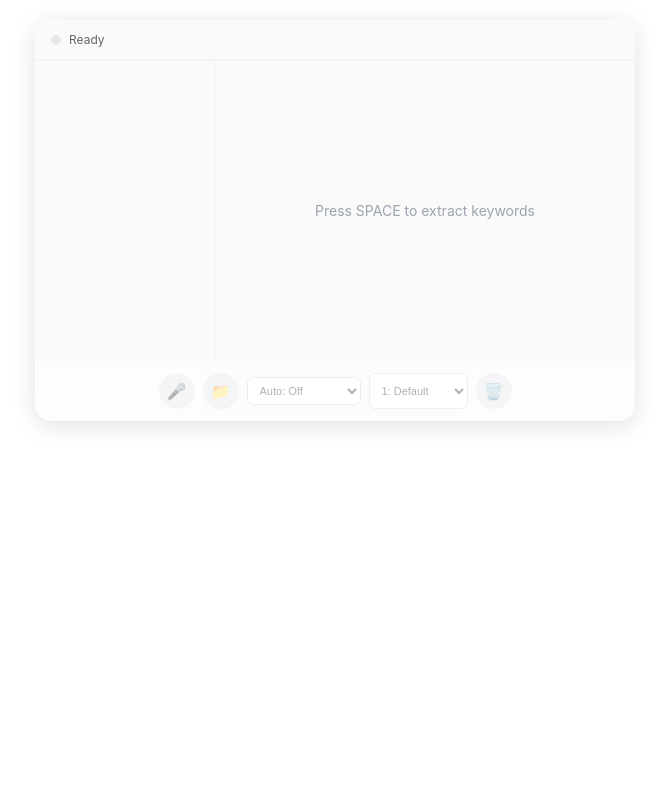
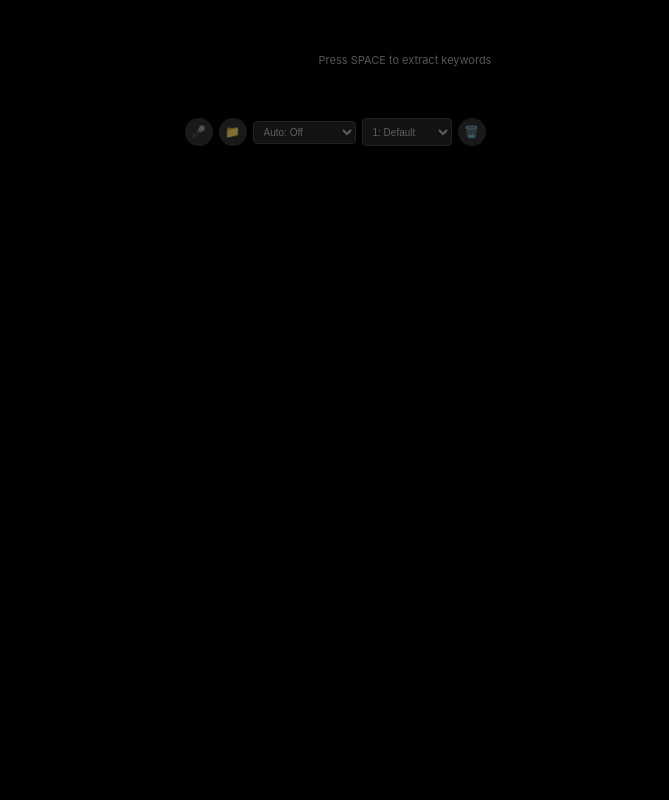
Before and after one commit to ZzeongB/MorseQuery, a Flask app: page / in a window 1280 px wide. Shown: the whole page, without its empty margins (305-974 px from the left). Run offline with Flask 3, Linux system fonts and the light colour scheme; some libraries are stand-ins or nearby versions.

Commit message:
change color scheme: black

```diff
--- a/simple/static/css/style.css
+++ b/simple/static/css/style.css
@@ -6,21 +6,22 @@
 
 body {
     font-family: -apple-system, BlinkMacSystemFont, 'Segoe UI', sans-serif;
-    background: transparent;
+    background: #000;
     min-height: 100vh;
     display: flex;
     align-items: flex-start;
     justify-content: center;
-    padding: 20px;
+    padding: 10px;
 }
 
 .widget {
-    width: 600px;
-    background: white;
-    border-radius: 16px;
-    box-shadow: 0 4px 24px rgba(0, 0, 0, 0.12);
+    width: 100%;
+    background: #000;
+    border-radius: 0;
+    box-shadow: none;
     overflow: hidden;
     position: relative;
+    border: none;
 }
 
 /* Status bar */
@@ -28,21 +29,20 @@ body {
     display: flex;
     align-items: center;
     gap: 8px;
-    padding: 12px 16px;
-    background: #fafafa;
-    border-bottom: 1px solid #f0f0f0;
+    padding: 8px 12px;
+    background: #000;
 }
 
 .status-dot {
-    width: 10px;
-    height: 10px;
+    width: 8px;
+    height: 8px;
     border-radius: 50%;
-    background: #e5e7eb;
+    background: #444;
     transition: background 0.3s;
 }
 
 .status-dot.connected {
-    background: #333;
+    background: #4ade80;
 }
 
 .status-dot.listening {
@@ -69,50 +69,47 @@ body {
 }
 
 #statusText {
-    font-size: 12px;
-    color: #666;
+    font-size: 11px;
+    color: #888;
     flex: 1;
 }
 
 /* Two-column main content */
 .main-content {
     display: flex;
-    min-height: 300px;
-    max-height: 500px;
+    min-height: 100px;
 }
 
 /* Left column - Keywords list */
 .left-column {
-    width: 180px;
-    border-right: 1px solid #f0f0f0;
-    background: #fafafa;
+    width: 140px;
+    background: #000;
     overflow-y: auto;
 }
 
 .keywords-list {
-    padding: 8px;
+    padding: 6px;
 }
 
 .keyword-item {
     padding: 10px 12px;
     margin-bottom: 4px;
-    background: white;
+    background: #1a1a1a;
     border-radius: 8px;
     font-size: 13px;
-    color: #374151;
+    color: #ccc;
     cursor: pointer;
     transition: all 0.2s;
-    border: 2px solid transparent;
 }
 
 .keyword-item:hover {
-    background: #f3f4f6;
+    background: #252525;
 }
 
 .keyword-item.active {
-    background: #f5f5f5;
-    border-color: #333;
-    color: #111;
+    background: #252525;
+    box-shadow: 0 0 0 2px #4ade80;
+    color: #fff;
 }
 
 .keyword-item .keyword-text {
@@ -121,33 +118,33 @@ body {
 }
 
 .keyword-item .keyword-time {
-    font-size: 10px;
-    color: #9ca3af;
-    margin-top: 2px;
+    font-size: 9px;
+    color: #666;
+    margin-top: 1px;
 }
 
 .keyword-item.active .keyword-time {
-    color: #666;
+    color: #888;
 }
 
 /* Empty keywords state */
 .keywords-empty {
-    padding: 20px 12px;
+    padding: 12px 8px;
     text-align: center;
-    color: #9ca3af;
-    font-size: 12px;
+    color: #555;
+    font-size: 10px;
 }
 
 /* Right column - Detail view */
 .right-column {
     flex: 1;
-    overflow-y: auto;
+    overflow-y: visible;
     position: relative;
 }
 
 .detail-panel {
     display: none;
-    padding: 12px;
+    padding: 8px 10px;
     height: 100%;
 }
 
@@ -301,32 +297,32 @@ body {
 }
 
 .citation-title {
-    font-size: 12px;
+    font-size: 11px;
     font-weight: 600;
-    color: #666;
-    margin-bottom: 8px;
+    color: #888;
+    margin-bottom: 6px;
 }
 
 .citation-item {
     display: block;
-    font-size: 12px;
-    color: #666;
+    font-size: 11px;
+    color: #888;
     text-decoration: none;
-    margin-bottom: 6px;
+    margin-bottom: 4px;
     white-space: nowrap;
     overflow: hidden;
     text-overflow: ellipsis;
 }
 
 .citation-item:hover {
-    color: #333;
+    color: #ccc;
 }
 
 /* Empty state */
 .empty-view {
     align-items: center;
     justify-content: center;
-    background: #fafafa;
+    background: #000;
 }
 
 .empty-view.visible {
@@ -334,8 +330,8 @@ body {
 }
 
 .empty-message {
-    font-size: 14px;
-    color: #9ca3af;
+    font-size: 11px;
+    color: #555;
     text-align: center;
 }
 
@@ -343,68 +339,69 @@ body {
 .auto-controls {
     display: flex;
     align-items: center;
-    gap: 4px;
+    gap: 3px;
 }
 
 .auto-select {
-    padding: 6px 8px;
-    border: 1px solid #d1d5db;
-    border-radius: 6px;
-    font-size: 11px;
-    background: white;
-    color: #374151;
+    padding: 4px 6px;
+    border: 1px solid #444;
+    border-radius: 4px;
+    font-size: 10px;
+    background: #252525;
+    color: #bbb;
     cursor: pointer;
 }
 
 .auto-select:focus {
     outline: none;
-    border-color: #333;
+    border-color: #4ade80;
 }
 
 .auto-interval {
-    width: 40px;
-    padding: 6px 4px;
-    border: 1px solid #d1d5db;
-    border-radius: 6px;
-    font-size: 11px;
+    width: 36px;
+    padding: 4px 3px;
+    border: 1px solid #444;
+    border-radius: 4px;
+    font-size: 10px;
     text-align: center;
+    background: #252525;
+    color: #bbb;
 }
 
 .auto-interval:focus {
     outline: none;
-    border-color: #333;
+    border-color: #4ade80;
 }
 
 .auto-interval-label {
-    font-size: 11px;
-    color: #9ca3af;
+    font-size: 10px;
+    color: #666;
 }
 
 /* Configuration selector */
 .config-select {
-    padding: 6px 8px;
-    border: 1px solid #d1d5db;
-    border-radius: 6px;
-    font-size: 11px;
-    background: white;
-    color: #374151;
+    padding: 4px 6px;
+    border: 1px solid #444;
+    border-radius: 4px;
+    font-size: 10px;
+    background: #252525;
+    color: #bbb;
     cursor: pointer;
 }
 
 .config-select:focus {
     outline: none;
-    border-color: #333;
+    border-color: #4ade80;
 }
 
 /* Controls bar */
 .controls-bar {
     display: flex;
     justify-content: center;
-    gap: 8px;
-    padding: 12px;
-    background: #fafafa;
-    border-top: 1px solid #f0f0f0;
-    opacity: 0.4;
+    gap: 6px;
+    padding: 8px;
+    background: #000;
+    opacity: 0.5;
     transition: opacity 0.3s;
 }
 
@@ -413,13 +410,13 @@ body {
 }
 
 .control-btn {
-    width: 36px;
-    height: 36px;
+    width: 28px;
+    height: 28px;
     border: none;
     border-radius: 50%;
-    background: #e5e7eb;
+    background: #333;
     cursor: pointer;
-    font-size: 16px;
+    font-size: 12px;
     display: flex;
     align-items: center;
     justify-content: center;
@@ -438,7 +435,7 @@ body {
 
 /* Scrollbar */
 ::-webkit-scrollbar {
-    width: 6px;
+    width: 4px;
 }
 
 ::-webkit-scrollbar-track {
@@ -446,33 +443,51 @@ body {
 }
 
 ::-webkit-scrollbar-thumb {
-    background: #d1d5db;
-    border-radius: 3px;
+    background: #444;
+    border-radius: 2px;
 }
 
 ::-webkit-scrollbar-thumb:hover {
-    background: #9ca3af;
+    background: #555;
 }
 
-/* Waiting/Loading states - all yellow */
-.widget.waiting-keywords,
-.widget.waiting-detail,
-.widget.waiting-keywords.waiting-detail {
-    background: linear-gradient(135deg, #fefce8 0%, #fef08a 100%);
-    animation: pulse-yellow 1.5s ease-in-out infinite;
+
+/* Loading state */
+.widget.loading {
+    pointer-events: none;
 }
 
-.widget.waiting-keywords .status-dot,
-.widget.waiting-detail .status-dot,
-.widget.waiting-keywords.waiting-detail .status-dot {
-    background: #f59e0b;
+.loading-overlay {
+    display: none;
+    position: absolute;
+    top: 0;
+    left: 0;
+    right: 0;
+    bottom: 0;
+    background: rgba(0, 0, 0, 0.7);
+    z-index: 100;
+    align-items: center;
+    justify-content: center;
 }
 
-@keyframes pulse-yellow {
-    0%, 100% {
-        box-shadow: 0 4px 24px rgba(245, 158, 11, 0.3);
-    }
-    50% {
-        box-shadow: 0 4px 32px rgba(245, 158, 11, 0.5);
-    }
+.widget.loading .loading-overlay {
+    display: flex;
 }
+
+.loading-spinner {
+    width: 24px;
+    height: 24px;
+    border: 2px solid #333;
+    border-top-color: #4ade80;
+    border-radius: 50%;
+    animation: spin 0.8s linear infinite;
+}
+
+/* Long press loading - different color */
+.widget.loading-detail .loading-spinner {
+    border-top-color: #f59e0b;
+}
+
+@keyframes spin {
+    to { transform: rotate(360deg); }
+}
--- a/simple/templates/index.html
+++ b/simple/templates/index.html
@@ -8,10 +8,9 @@
 </head>
 <body>
     <div class="widget">
-        <!-- Status indicator -->
-        <div class="status-bar">
-            <div class="status-dot" id="statusDot"></div>
-            <span id="statusText">Ready</span>
+        <!-- Loading overlay -->
+        <div class="loading-overlay">
+            <div class="loading-spinner"></div>
         </div>
 
         <!-- Two-column layout -->
```
Also changed, not shown: other parts of simple/static/css/style.css (+31 -32 lines), simple/static/js/app.js (+129 -24 lines).
